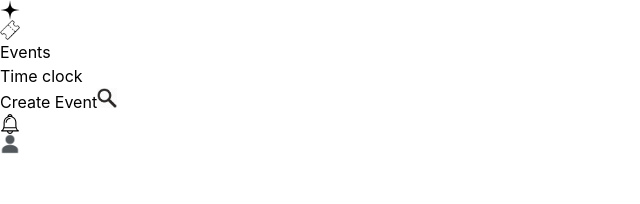
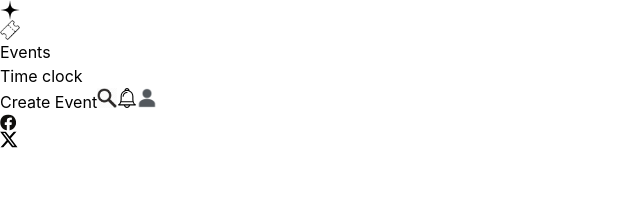
Before and after one commit to jakelong1995/Invi, a React (Vite) app: page /home in a window 1280 px wide. Shown: the top 204 px of the page, without its empty margins (0-640 px from the left). Built offline with nearby package versions, Linux system fonts and the light colour scheme.

Commit message:
Latest update

```diff
--- a/src/pages/common/Header.jsx
+++ b/src/pages/common/Header.jsx
@@ -4,6 +4,7 @@ import ticket from "../../assets/ticket.png";
 import searchImg from "../../assets/search.jpg";
 import bellImg from "../../assets/bell.svg";
 import userAvt from "../../assets/userAvt.png";
+import moonStar from "../../assets/moonStar.png";
 
 import Popup from "reactjs-popup";
 import "reactjs-popup/dist/index.css";
@@ -63,9 +64,52 @@ const Header = () => {
             <button onClick={navHelp}>Open Help</button>
           </div>
         </Popup>
-        <img src={bellImg} alt="notifiIcon" style={{ height: 20 }} />
-        <img src={userAvt} alt="userAvt" style={{ height: 20 }} />
 
+        <Popup
+          trigger={
+            <button>
+              <img src={bellImg} alt="notifiIcon" style={{ height: 20 }} />
+            </button>
+          }
+          position="bottom right"
+        >
+          <div className="modalContent flex flex-col items-center text-center p-4 ">
+            <img
+              src={moonStar}
+              alt="moonStar"
+              style={{ height: 20, width: 20 }}
+              className="m-3"
+            />
+            <h6>It's Quiet Here</h6>
+            <p>Create an event and invite some friends.</p>
+          </div>
+        </Popup>
+
+        <Popup
+          trigger={
+            <button>
+              <img src={userAvt} alt="userAvt" style={{ height: 20 }} />
+            </button>
+          }
+          position="bottom right"
+        >
+          <div className="modalContent flex flex-col items-center text-center">
+            <button className="w-full hover:bg-gray-200 flex flex-col items-center">
+              <div className="userArea flex items-center ">
+                <div className="avtUser">
+                  <img src={userAvt} alt="userAvt" style={{ height: 30 }} />
+                </div>
+                <div className="infoUser">
+                  <p className="text-sm">User name</p>
+                  <p className="text-xs">Personal</p>
+                </div>
+              </div>
+            </button>
+            <button className="w-full hover:bg-gray-200">View Profile</button>
+            <button className="w-full hover:bg-gray-200">Settings</button>
+            <button className="w-full hover:bg-gray-200">Sign Out</button>
+          </div>
+        </Popup>
       </div>
     </div>
   );
--- a/src/pages/home/Home.jsx
+++ b/src/pages/home/Home.jsx
@@ -1,10 +1,12 @@
 import React from "react";
 import Header from "../common/Header";
+import Footer from './../common/Footer';
 
 const Home = () => {
   return (
     <div>
       <Header />
+      <Footer/>
     </div>
   );
 };
```
Also changed, not shown: src/pages/no-event/EmptyEvent.jsx (added, +7 -0 lines), src/assets/moonStar.png (added).
